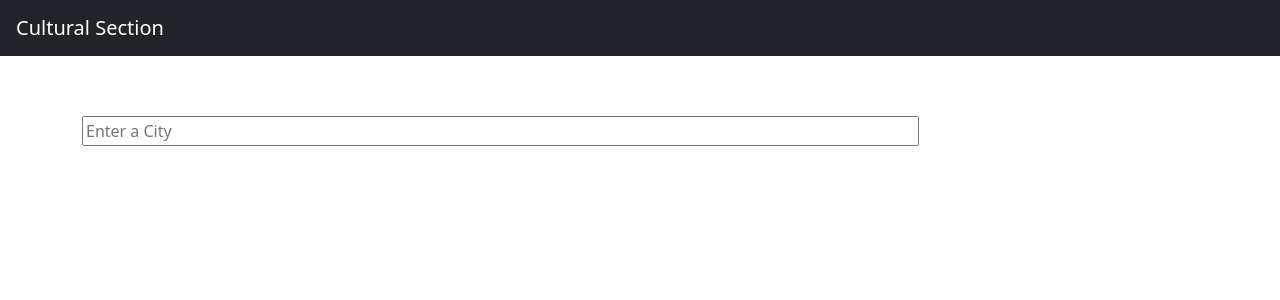
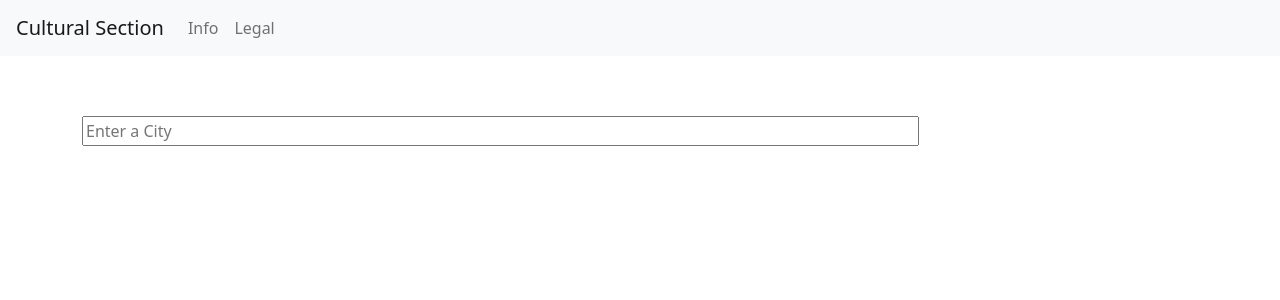
Before and after one commit to aa-ag/culturalsection, a Vue app in the folder client/: page / in a window 1280 px wide. Shown: the top 300 px of the page. Built offline with nearby package versions, Linux system fonts and the light colour scheme.

Commit message:
Revert to bootstrap nav-links to unpopulated hrefs for now

```diff
--- a/client/src/App.vue
+++ b/client/src/App.vue
@@ -1,5 +1,5 @@
 <template>
-  <nav class="navbar navbar-expand-md navbar-dark bg-dark mb-4">
+  <nav class="navbar navbar-expand-md navbar-light bg-light mb-4">
     <a class="navbar-brand" href="#">Cultural Section</a>
     <button class="navbar-toggler" type="button" data-toggle="collapse" data-target="#navbarNav" aria-controls="navbarNav" aria-expanded="false" aria-label="Toggle navigation">
       <span class="navbar-toggler-icon"></span>
@@ -7,10 +7,10 @@
     <div class="collapse navbar-collapse" id="navbarNav">
       <ul class="navbar-nav">
         <li class="nav-item">
-          <a router-link to="/info">Info</a>
+          <a class="nav-link" href="#">Info</a>
         </li>
         <li class="nav-item">
-          <a router-link to="/legal">Legal</a>
+          <a class="nav-link" href="#">Legal</a>
         </li>
       </ul>
     </div>
```
